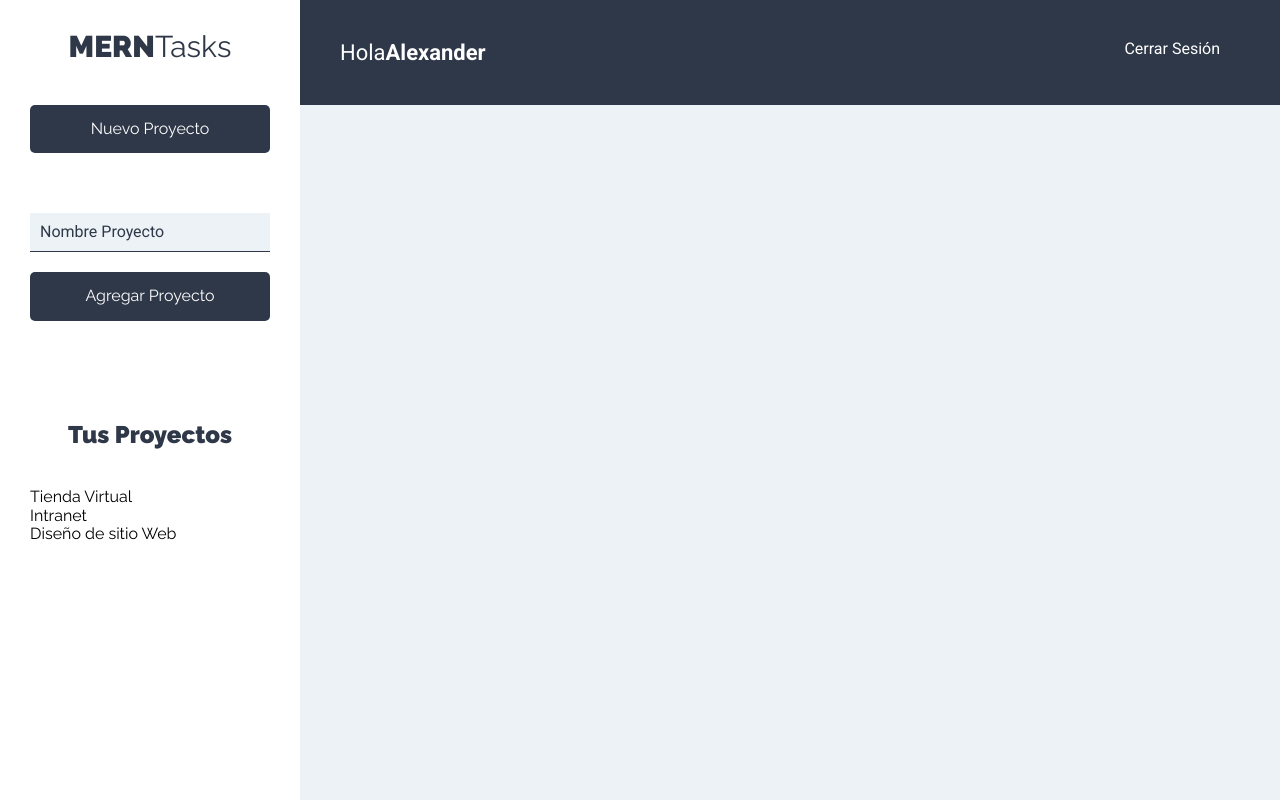
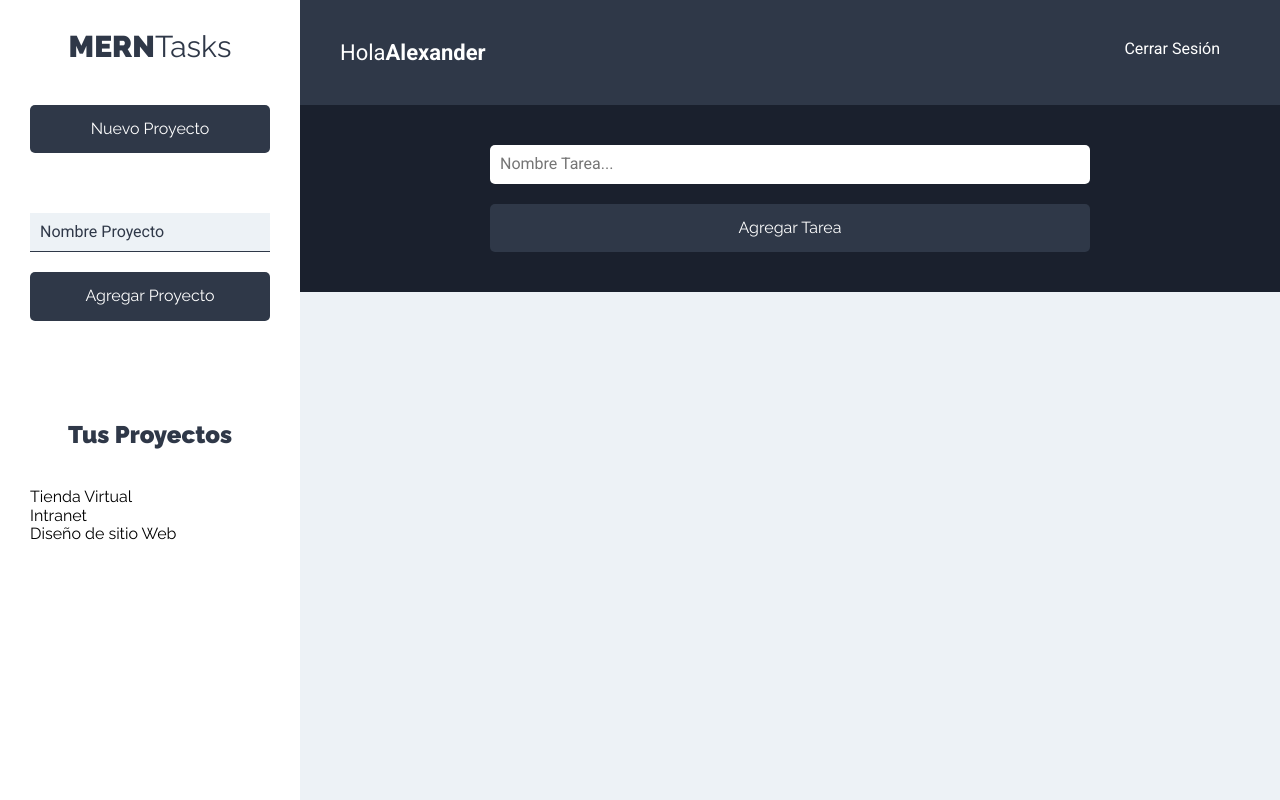
Before and after one commit to app-MERN/App-MERN, a React (Create React App) app: page /proyectos in a window 1280 px wide. Built offline with nearby package versions, Linux system fonts and the light colour scheme; the HTML template or start-up script is replaced by a standard one.

Commit message:
Creando el Formulario para Crear Tareas

```diff
--- a/src/components/proyectos/Proyectos.jsx
+++ b/src/components/proyectos/Proyectos.jsx
@@ -1,6 +1,7 @@
 import React from 'react';
 import Barra from '../layout/Barra';
 import Sidebar from '../layout/Sidebar';
+import FormTarea from '../tareas/FormTarea';
 
 const Proyectos = () => {
   return (
@@ -9,6 +10,7 @@
       <div className='seccion-principal'>
         <Barra />
         <main>
+          <FormTarea />
           <div className='contenedor-tareas' />
         </main>
       </div>
--- /dev/null
+++ b/src/components/tareas/FormTarea.jsx
@@ -0,0 +1,29 @@
+import React from 'react';
+
+const FormTarea = () => {
+  return (
+    <div className='formulario'>
+      <form>
+        <div
+          className='contenedor-input'
+        >
+          <input
+            type='text'
+            className='input-text'
+            placeholder='Nombre Tarea...'
+            name='nombre'
+          />
+        </div>
+        <div className='contenedor-input'>
+          <input
+            type='submit'
+            className='btn btn-primario btn-submit btn-block'
+            value='Agregar Tarea'
+          />
+        </div>
+      </form>
+    </div>
+  );
+};
+
+export default FormTarea;
--- /dev/null
+++ b/src/components/tareas/ListadoTareas.jsx
@@ -0,0 +1 @@
+import React from 'react';
--- /dev/null
+++ b/src/components/tareas/Tarea.jsx
@@ -0,0 +1 @@
+import React from 'react';
```
